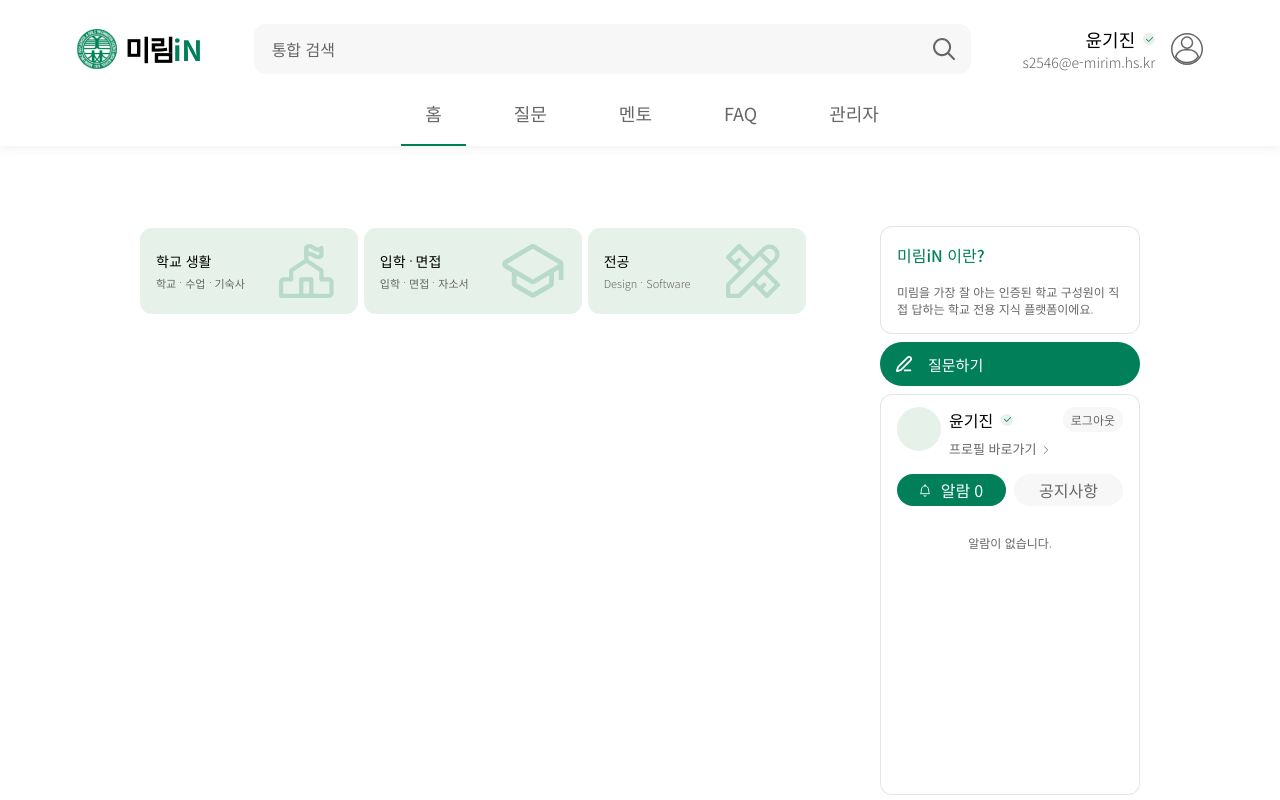
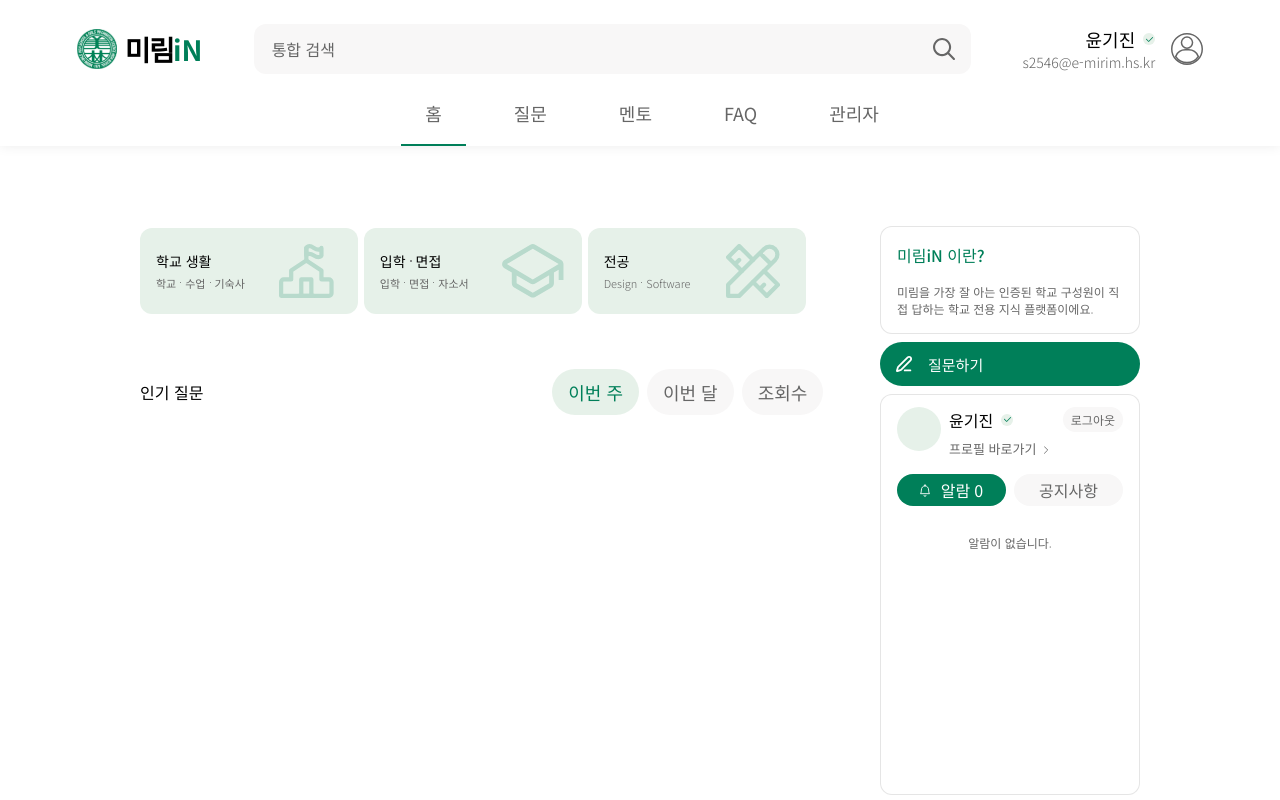
Before and after one commit to mirim-in/mirim-in_client, a Next.js app: page / in a window 1280 px wide. Built offline with nearby package versions, Linux system fonts and the light colour scheme.

Commit message:
[FEAT] Tag, TagGroup 컴포넌트 추가 & 인기 질문 정렬 태그 적용

```diff
--- a/src/app/(main)/page.tsx
+++ b/src/app/(main)/page.tsx
@@ -1,5 +1,6 @@
 import { MainTag } from "@/components/common/MainTag";
 import styles from "@/styles/apps/(main)/page.module.css";
+import { TagGroup } from "@/components/common/Tag";
 
 const MAIN_TAGS = [
   {
@@ -22,6 +23,8 @@ const MAIN_TAGS = [
   },
 ];
 
+const POPULAR_SORTS = ["이번 주", "이번 달", "조회수"];
+
 export default function Home() {
   return (
     <div className={styles.wrap}>
@@ -37,7 +40,14 @@ export default function Home() {
           );
         })}
       </div>
-      <div></div>
+      <div className={styles.popularWrap}>
+        <div className={styles.titleWrap}>
+          <p>인기 질문</p>
+          <TagGroup tags={POPULAR_SORTS} />
+        </div>
+        <div></div>
+        <div></div>
+      </div>
     </div>
   );
 }
--- /dev/null
+++ b/src/components/common/Tag.tsx
@@ -0,0 +1,48 @@
+"use client";
+
+import styles from "@/styles/components/common/Tag.module.css";
+import { useState } from "react";
+
+interface Props {
+  isSelect: boolean;
+  text: string;
+  onClick?: () => void;
+}
+
+export const Tag = ({ isSelect, text, onClick }: Props) => (
+  <button
+    type="button"
+    className={`${styles.wrap} ${isSelect ? styles.select : ""}`}
+    onClick={onClick}
+    aria-pressed={isSelect}
+  >
+    <span className={`${styles.text} ${isSelect ? styles.select : ""}`}>
+      {text}
+    </span>
+  </button>
+);
+
+interface TagGroupProps {
+  tags: string[];
+  onChange?: (tag: string, index: number) => void;
+}
+
+export const TagGroup = ({ tags, onChange }: TagGroupProps) => {
+  const [selected, setSelected] = useState(0);
+
+  return (
+    <div className={styles.group}>
+      {tags.map((tag, i) => (
+        <Tag
+          key={tag}
+          text={tag}
+          isSelect={selected === i}
+          onClick={() => {
+            setSelected(i);
+            onChange?.(tag, i);
+          }}
+        />
+      ))}
+    </div>
+  );
+};
--- a/src/styles/apps/(main)/page.module.css
+++ b/src/styles/apps/(main)/page.module.css
@@ -15,3 +15,18 @@
   align-items: flex-start;
   gap: clamp(32px, 4.17vw, 80px);
 }
+
+.popularWrap {
+  display: flex;
+  flex-direction: column;
+  align-items: center;
+  gap: 24px;
+  align-self: stretch;
+}
+.titleWrap {
+  display: flex;
+  padding-right: 8px;
+  justify-content: space-between;
+  align-items: center;
+  align-self: stretch;
+}
--- /dev/null
+++ b/src/styles/components/common/Tag.module.css
@@ -0,0 +1,33 @@
+.group {
+  display: flex;
+  align-items: center;
+  gap: 8px;
+}
+
+.wrap {
+  display: flex;
+  padding: 10px 16px;
+  justify-content: center;
+  align-items: center;
+  gap: 10px;
+  border: none;
+  border-radius: 1000px;
+  background: var(--gray, #f8f7f7);
+  cursor: pointer;
+}
+.wrap.select {
+  background: var(--light-green, #e6f1e9);
+}
+
+.text {
+  /* R_18 */
+  font-family: "Noto Sans KR";
+  font-size: 18px;
+  font-style: normal;
+  font-weight: 400;
+  line-height: normal;
+  color: var(--darkgray, #666);
+}
+.text.select {
+  color: var(--green, #007f59);
+}
```
